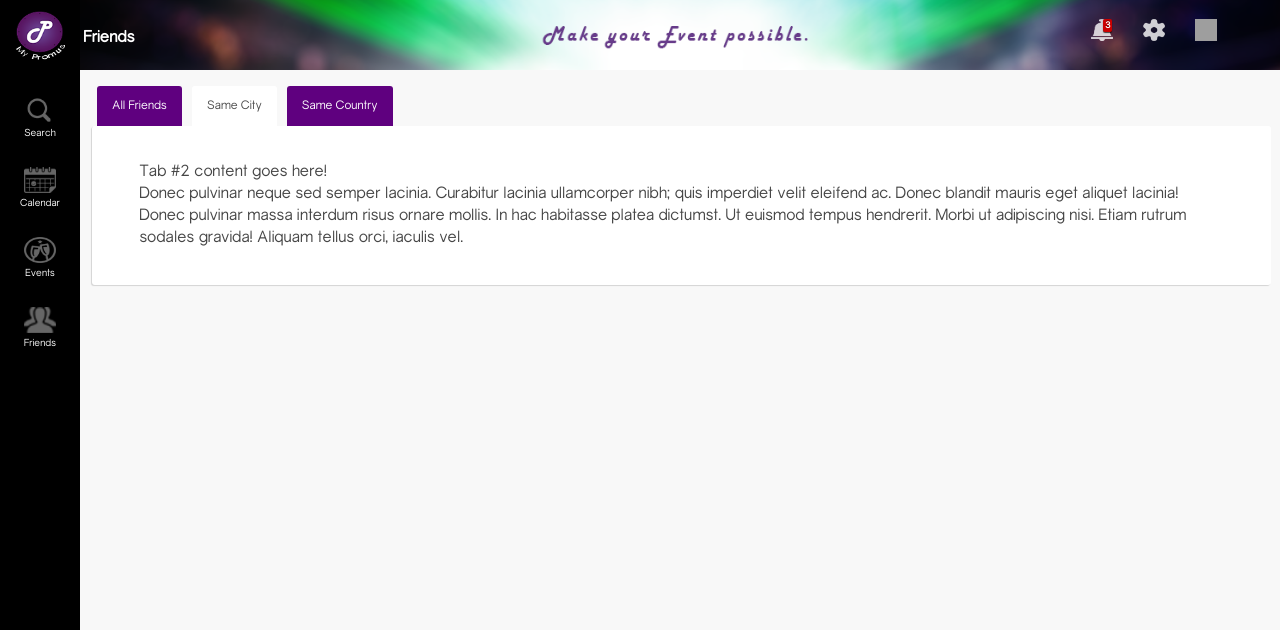
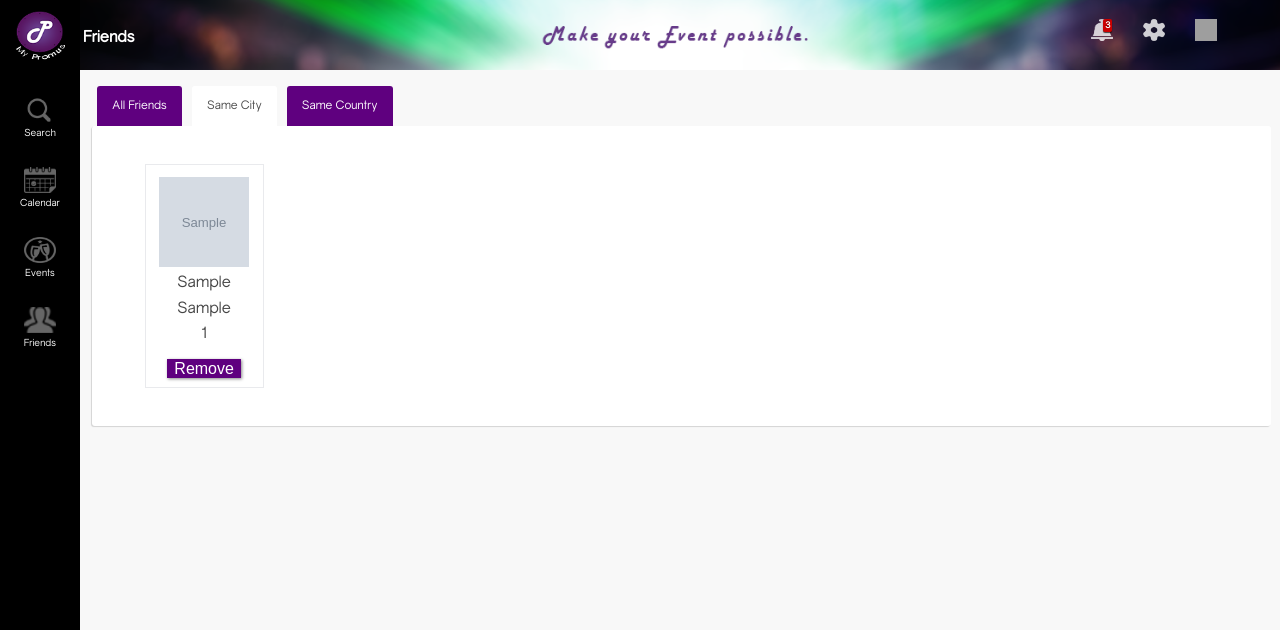
Before and after one commit to Wiiz83/MyPromus, a PHP site: page /myPromus/controller/friends.php in a window 1280 px wide, after a click on "Same City". Shown: the top 630 px of the page. Run offline with PHP 8.4, Linux system fonts and the light colour scheme; the visitor is signed in with stand-in values (Sample User, id 1); tables that the repository leaves empty or names only in its code hold one stand-in row (values such as "Sample post"); grey boxes marked "Sample" are stand-in pictures; grey boxes are pictures that could not be loaded.

Commit message:
friends connected with server

```diff
--- a/controller/friends.php
+++ b/controller/friends.php
@@ -12,6 +12,7 @@ $userId=$_SESSION['userId'];
 
 if(isset($_POST['friendId'])){
 
+
 	$friendId=$_POST['friendId'];
 	$isDone=deleteFriend($userId,$friendId);
 	if($isDone){
@@ -20,7 +21,7 @@ if(isset($_POST['friendId'])){
 		echo "Error deleting";
 	}
 
-}
+}else{
 
 
 
@@ -35,5 +36,5 @@ $countryFriends=getCountryFriends($userId,$country);
 
 
 include $_SERVER['DOCUMENT_ROOT'].'/myPromus/view/friends.php';
-
+}
 ?>
--- a/view/friends.php
+++ b/view/friends.php
@@ -2,7 +2,7 @@
 
                 <?php include '../view/includes/header.php'; ?>
                 <?php include '../view/includes/menu.php'; ?>
-
+                <script src="../view/assets/js/deleteFriend.js"></script>
 
 <script type="text/javascript">
  function bgenScroll() {
@@ -33,6 +33,7 @@
 });
 
 </script>
+
             <div class="grid grid-friends">
                         <section class="row">
 
@@ -48,28 +49,81 @@
                                             <div id="tab1" class="tab active">
 
                                                 <section class="col-25">
+
+                                                <?php if(isset($friends)):?>
+                                                    <?php foreach($friends as $user): ?>
+
                                                     <div class="friend-box">
-                                                    <a href="../controller/profile.php?userId=32">
-                                                    <img class="profile-icon" alt="Profile picture" src="../view/assets/userImages/default.jpg">
+                                                    <a href="../controller/profile.php?userId=<?php echo $user->getIdUser();?>">
+                                                    <img class="profile-icon" alt="Profile picture" src="<?php echo $user->getImage();?>">
                                                     </a>
-                                                    <p>ferran12</p>
-                                                    <p>jhg, hgfjh</p>
-                                                    <span id="32">
-                                                    <button class="btn" value="32" onclick="sendFriendRequest(this.value)" type="submit">Remove</button>
+
+                                                    <p><?php echo ucfirst($user->getUsername());?></p>
+                                                    <p><?php echo ucfirst($user->getCity());?></p>
+                                                    <p><?php echo ucfirst($user->getCountry());?></p>
+                                                    <span class="<?php echo $user->getIdUser();?>">
+                                                    <button class="btn" value="<?php echo $user->getIdUser();?>" onclick="deleteFriend(this.value)" type="submit">Remove</button>
                                                     </span>
                                                     </div>
-                                                    </section>
+
+                                                    <?php endforeach ?>
+                                                <?php endif ?>
+                                                </section>
 
                                             </div>
 
                                             <div id="tab2" class="tab">
-                                                <p>Tab #2 content goes here!</p>
-                                                <p>Donec pulvinar neque sed semper lacinia. Curabitur lacinia ullamcorper nibh; quis imperdiet velit eleifend ac. Donec blandit mauris eget aliquet lacinia! Donec pulvinar massa interdum risus ornare mollis. In hac habitasse platea dictumst. Ut euismod tempus hendrerit. Morbi ut adipiscing nisi. Etiam rutrum sodales gravida! Aliquam tellus orci, iaculis vel.</p>
+
+                                                <section class="col-25">
+
+                                                <?php if(isset($cityFriends)):?>
+                                                    <?php foreach($cityFriends as $user): ?>
+
+                                                    <div class="friend-box">
+                                                    <a href="../controller/profile.php?userId=<?php echo $user->getIdUser();?>">
+                                                    <img class="profile-icon" alt="Profile picture" src="<?php echo $user->getImage();?>">
+                                                    </a>
+
+                                                    <p><?php echo ucfirst($user->getUsername());?></p>
+
+                                                    <p><?php echo ucfirst($user->getCity());?></p>
+                                                    <p><?php echo ucfirst($user->getCountry());?></p>
+                                                    <span class="<?php echo $user->getIdUser();?>">
+                                                    <button class="btn" value="<?php echo $user->getIdUser();?>" onclick="deleteFriend(this.value)" type="submit">Remove</button>
+                                                    </span>
+                                                    </div>
+
+                                                    <?php endforeach ?>
+                                                <?php endif ?>
+                                                </section>
+
+
                                             </div>
 
                                             <div id="tab3" class="tab">
-                                                <p>Tab #3 content goes here!</p>
-                                                <p>Donec pulvinar neque sed semper lacinia. Curabitur lacinia ullamcorper nibh; quis imperdiet velit eleifend ac. Donec blandit mauris eget aliquet lacinia! Donec pulvinar massa interdum ri.</p>
+
+                                                <section class="col-25">
+
+                                                <?php if(isset($countryFriends)):?>
+                                                    <?php foreach($countryFriends as $user): ?>
+
+                                                    <div class="friend-box">
+                                                    <a href="../controller/profile.php?userId=<?php echo $user->getIdUser();?>">
+                                                    <img class="profile-icon" alt="Profile picture" src="<?php echo $user->getImage();?>">
+                                                    </a>
+
+                                                    <p><?php echo ucfirst($user->getUsername());?></p>
+                                                    <p><?php echo ucfirst($user->getCity());?></p>
+                                                    <p><?php echo ucfirst($user->getCountry());?></p>
+                                                    <span class="<?php echo $user->getIdUser();?>">
+                                                    <button class="btn" value="<?php echo $user->getIdUser();?>" onclick="deleteFriend(this.value)" type="submit">Remove</button>
+                                                    </span>
+                                                    </div>
+
+                                                    <?php endforeach ?>
+                                                <?php endif ?>
+                                                </section>
+
                                             </div>
 
                                             <div id="tab4" class="tab">
```
